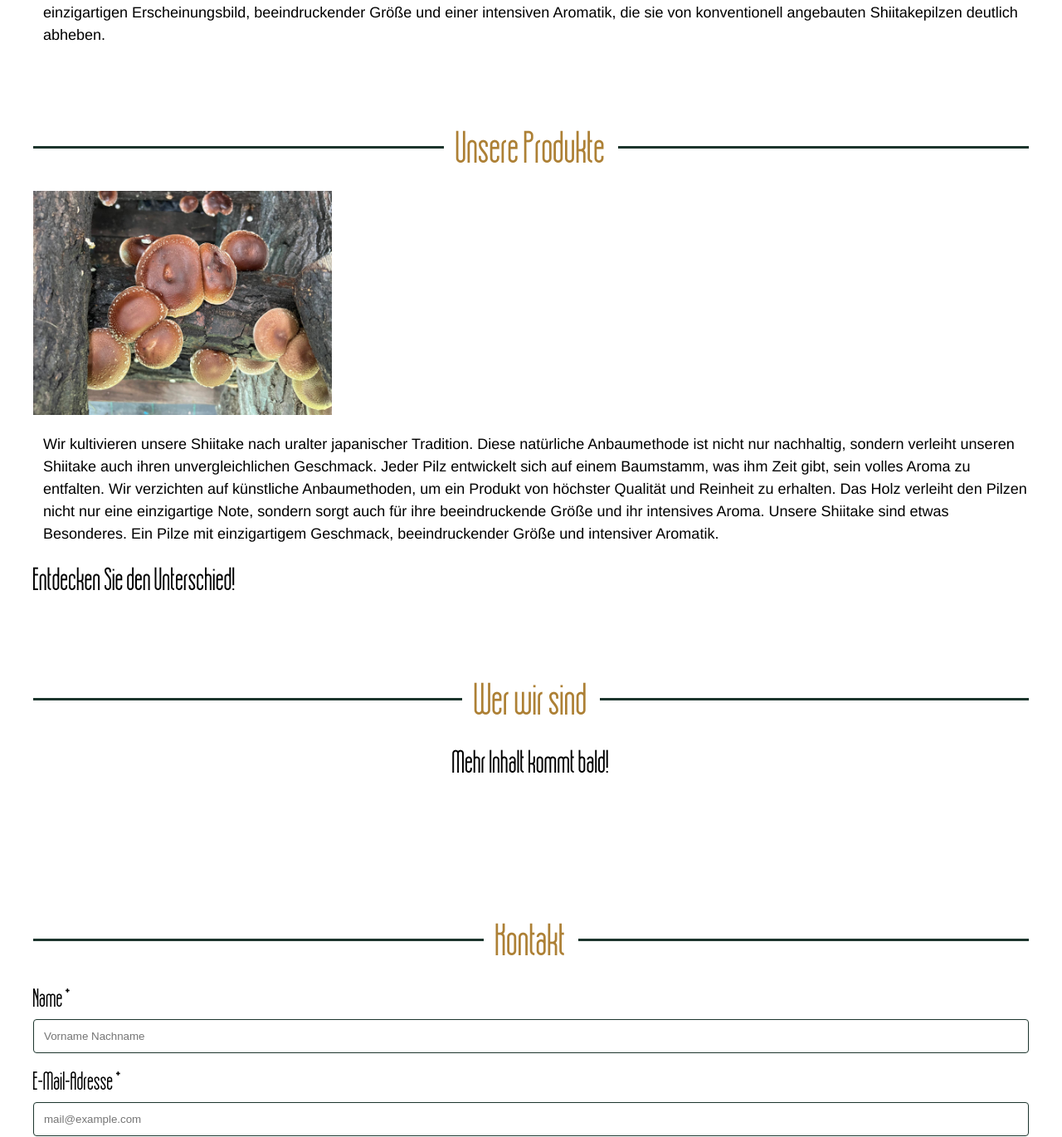
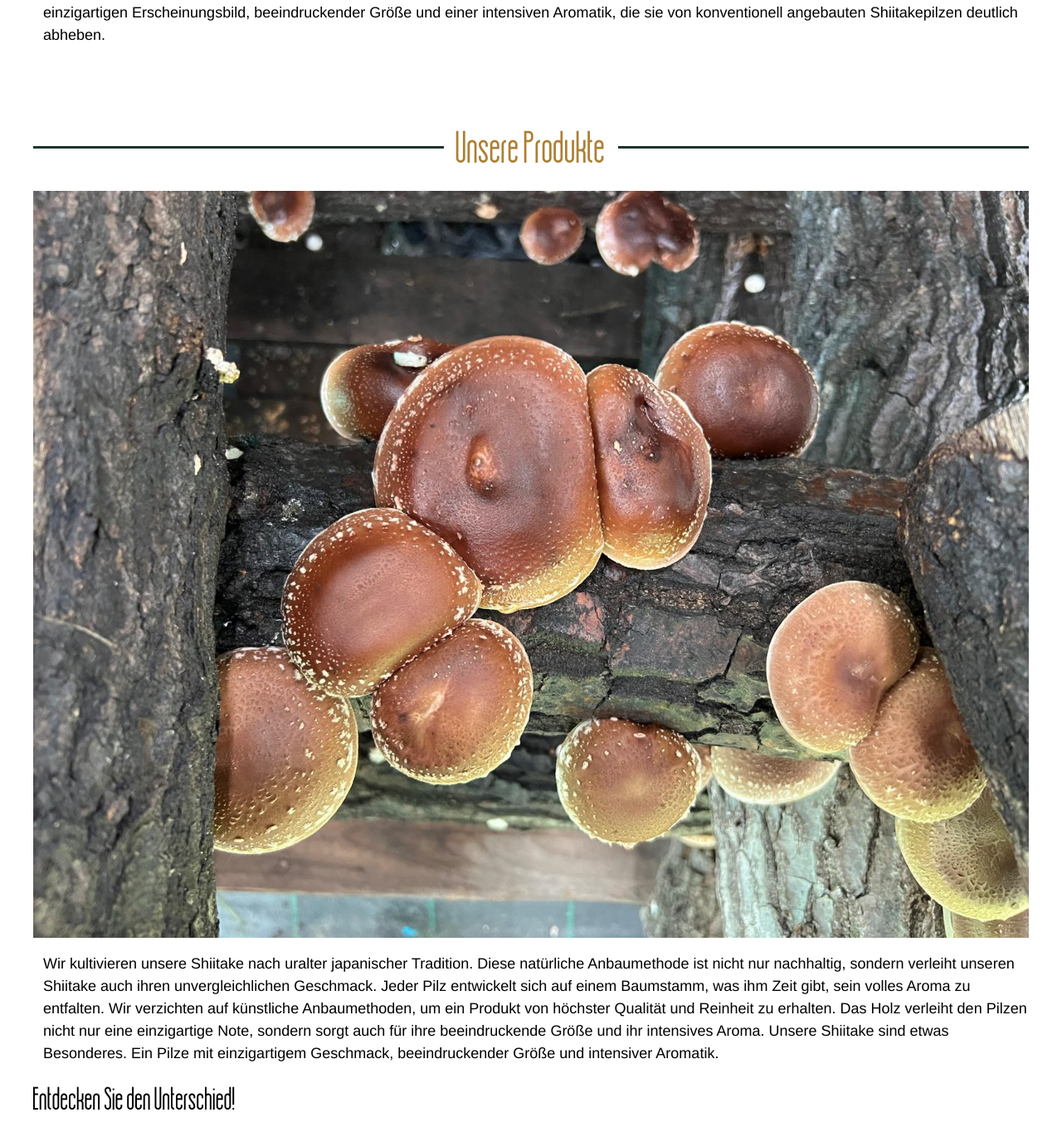
Before and after one commit to derfabiannn/bioShiitake, a PHP site: page / in a window 1280 px wide. Shown: the part 551-1921 px from the top of the page at 83% size. Run offline with PHP 8.4, Linux system fonts and the light colour scheme.

Commit message:
Update index.php

```diff
--- a/index.php
+++ b/index.php
@@ -62,7 +62,7 @@
 
 			<img
 				src="https://bioshiitake.tirol/images/pilze.jpg"
-				width="30%"
+				class="banner-image"
 				alt="Pilze"
 			/>
 
```
